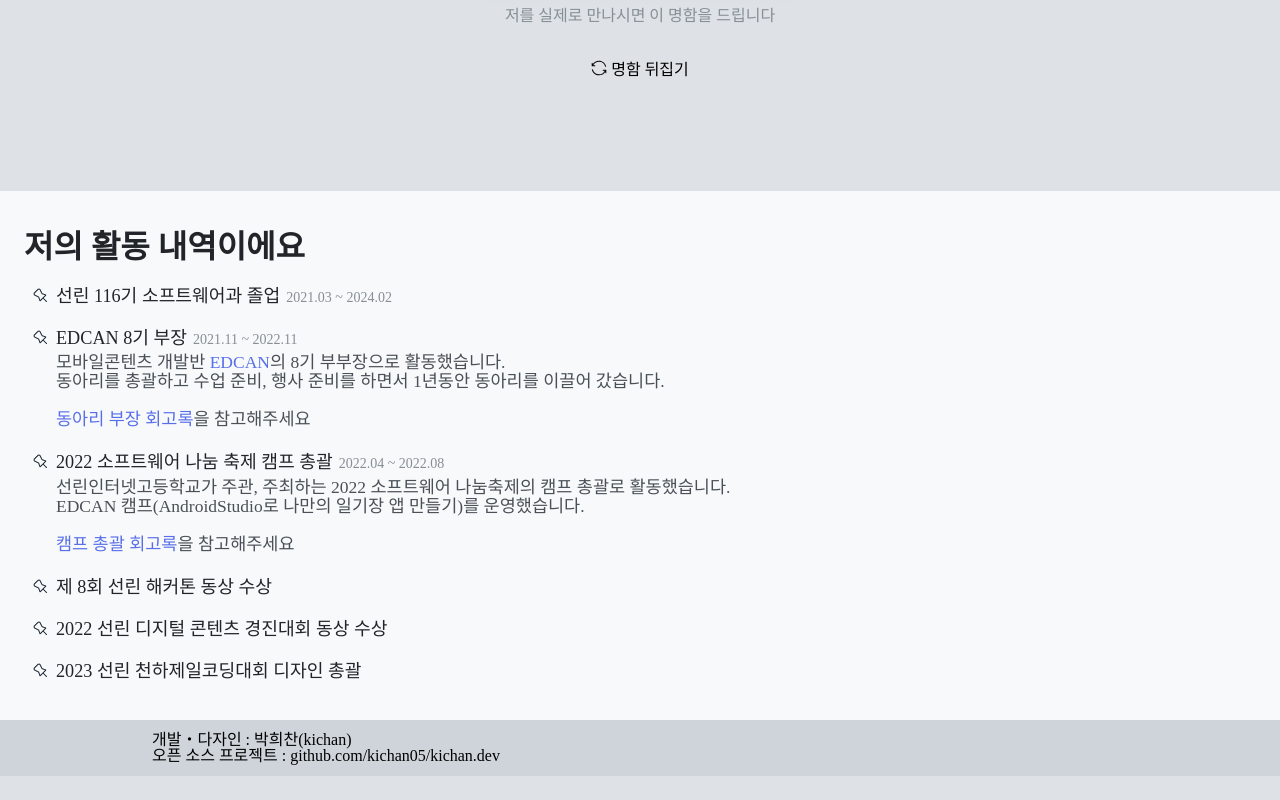
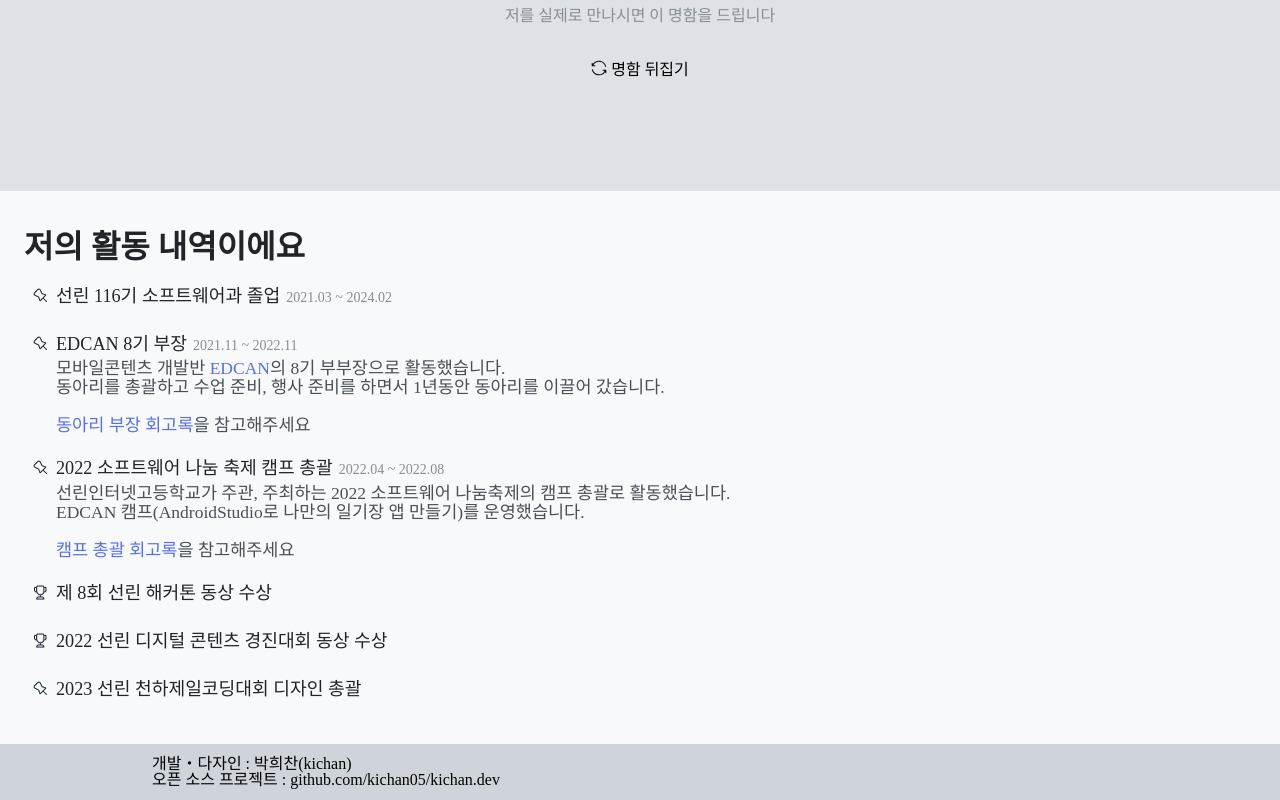
Before and after one commit to kichan05/kichan.dev, a React (Create React App) app: page / in a window 1280 px wide. Shown: the part 1409-2209 px from the top of the page. Before the commit the page ends 2185 px from the top, so only its background shows below. Built offline with nearby package versions, Linux system fonts and the light colour scheme; a web font is replaced by a local one.

Commit message:
Profile Data

```diff
--- a/src/component/ProfileList.js
+++ b/src/component/ProfileList.js
@@ -1,10 +1,7 @@
 import styled, {css} from "styled-components";
-import Pin from "./../assets/ic_pin.png"
-import {useState} from "react";
 
 const ProfileListStyle = styled.li`
   word-break: unset;
-  list-style: none;
 
   position: relative;
   padding-left: 24px;
@@ -17,7 +14,7 @@ const ProfileListStyle = styled.li`
     position: absolute;
     top: 0;
     left: 0;
-    background-image: url(${Pin});
+    background-image: url(${p => p.icon});
     background-size: cover;
   }
 
@@ -56,18 +53,18 @@ const ProfileListStyle = styled.li`
   }
 `
 
-export const ProfileList = ({title, date, children}) => {
-  const [a, setA] = useState(false)
-
+const ProfileList = ({profile}) => {
   return (
-    <ProfileListStyle a={a} onClick={() => setA(!a)}>
+    <ProfileListStyle icon={profile.icon}>
       <div className="title-wrap">
-        <h3>{title}</h3>
-        <span className="date">{date}</span>
+        <h3>{profile.title}</h3>
+        <span className="date">{profile.date}</span>
       </div>
-      {children && <div className="description-wrap">
-        {children}
-      </div>}
+      <div className="description-wrap">
+        {profile.description}
+      </div>
     </ProfileListStyle>
   )
 }
+
+export {ProfileList}
--- /dev/null
+++ b/src/data/ProfileData.js
@@ -0,0 +1,53 @@
+import Pin from "../assets/ic_pin.png";
+import Trophy from "../assets/ic_trophy.png";
+
+export const profileData = [
+  {
+    title: "선린 116기 소프트웨어과 졸업",
+    date: "2021.03 ~ 2024.02",
+    icon: Pin,
+  },
+  {
+    title: "EDCAN 8기 부장",
+    date: "2021.11 ~ 2022.11",
+    description: (
+      <>
+        모바일콘텐츠 개발반 <a href={"https://edcan.kr"} target={"_blank"}>EDCAN</a>의 8기 부부장으로 활동했습니다.
+        <br/>
+        동아리를 총괄하고 수업 준비, 행사 준비를 하면서 1년동안 동아리를 이끌어 갔습니다.
+        <br/><br/>
+        <a href="https://velog.io/@ckstmznf/지난-1년간-전공동아리를-이끌어보았다" target={"_blank"}>동아리 부장 회고록</a>을 참고해주세요
+      </>
+    ),
+    icon: Pin,
+  },
+  {
+    title: "2022 소프트웨어 나눔 축제 캠프 총괄",
+    date: "2022.04 ~ 2022.08",
+    description: (
+      <>
+        선린인터넷고등학교가 주관, 주최하는 2022 소프트웨어 나눔축제의 캠프 총괄로 활동했습니다.
+        <br/>
+        EDCAN 캠프(AndroidStudio로 나만의 일기장 앱 만들기)를 운영했습니다.
+        <br/><br/>
+        <a href="https://velog.io/@ckstmznf/SSF2022" target={"_blank"}>캠프 총괄 회고록</a>을 참고해주세요
+      </>
+    ),
+    icon: Pin,
+  },
+  {
+    title: "제 8회 선린 해커톤 동상 수상",
+    data: "2022.07",
+    icon: Trophy,
+  },
+  {
+    title: "2022 선린 디지털 콘텐츠 경진대회 동상 수상",
+    data: "2022.12",
+    icon: Trophy,
+  },
+  {
+    title: "2023 선린 천하제일코딩대회 디자인 총괄",
+    data: "2023.04 ~ 2023.07",
+    icon: Pin,
+  }
+]
--- a/src/section/ProfileSection.js
+++ b/src/section/ProfileSection.js
@@ -1,5 +1,6 @@
 import styled from "styled-components";
 import {ProfileList} from "../component/ProfileList";
+import {profileData} from "../data/ProfileData";
 
 const ProfileSectionStyle = styled.section`
   padding: 40px 24px;
@@ -22,56 +23,16 @@ const ProfileSectionStyle = styled.section`
   }
 `
 
+
 export const ProfileSection = () => {
-  const profileData = [
-    {
-      title: "선린 116기 소프트웨어과 졸업",
-      date: "2021.03 ~ 2024.02",
-    },
-    {
-      title: "EDCAN 8기 부장",
-      date: "2021.11 ~ 2022.11",
-      description: <>
-        모바일콘텐츠 개발반 <a href={"https://edcan.kr"} target={"_blank"}>EDCAN</a>의 8기 부부장으로 활동했습니다.
-        <br/>
-        동아리를 총괄하고 수업 준비, 행사 준비를 하면서 1년동안 동아리를 이끌어 갔습니다.
-        <br/><br/>
-        <a href="https://velog.io/@ckstmznf/지난-1년간-전공동아리를-이끌어보았다" target={"_blank"}>동아리 부장 회고록</a>을 참고해주세요
-      </>
-    },
-    {
-      title: "2022 소프트웨어 나눔 축제 캠프 총괄",
-      date: "2022.04 ~ 2022.08",
-      description: <>
-        선린인터넷고등학교가 주관, 주최하는 2022 소프트웨어 나눔축제의 캠프 총괄로 활동했습니다.
-        <br/>
-        EDCAN 캠프(AndroidStudio로 나만의 일기장 앱 만들기)를 운영했습니다.
-        <br/><br/>
-        <a href="https://velog.io/@ckstmznf/SSF2022" target={"_blank"}>캠프 총괄 회고록</a>을 참고해주세요
-      </>
-    },
-    {
-      title: "제 8회 선린 해커톤 동상 수상",
-      data: "2022.07",
-    },
-    {
-      title: "2022 선린 디지털 콘텐츠 경진대회 동상 수상",
-      data: "2022.12",
-    },
-    {
-      title: "2023 선린 천하제일코딩대회 디자인 총괄",
-      data: "2023.04 ~ 2023.07",
-    }
-  ]
-
   return (
     <ProfileSectionStyle>
       <h2>저의 활동 내역이에요</h2>
       <ul>
-        {profileData.map(p => (
+        {profileData.map((p, i) => (
           <ProfileList
-            title={p.title}
-            date={p.date}>{p.description}</ProfileList>
+            key={i}
+            profile={p}/>
         ))}
       </ul>
     </ProfileSectionStyle>
```
Also changed, not shown: src/assets/ic_trophy.png (added).
